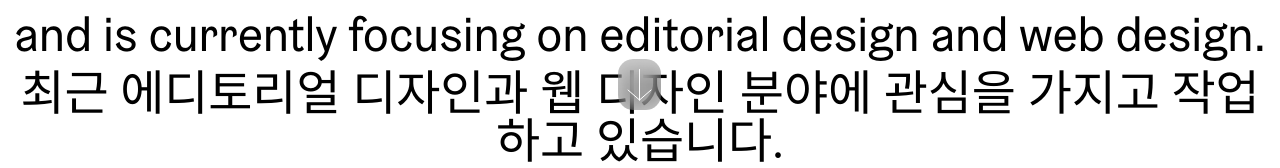
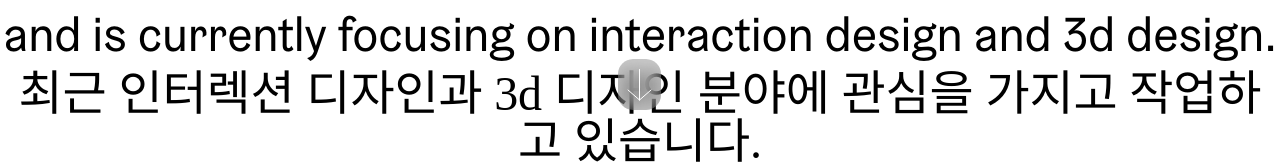
Before and after one commit to cocoa5191/portfolio-jiwon, a plain HTML site: page index.html in a window 1280 px wide. Shown: the part 680-848 px from the top of the page. Drawn offline with Linux system fonts and the light colour scheme; a web font is replaced by a local one.

Commit message:
Update index.html

```diff
--- a/index.html
+++ b/index.html
@@ -34,11 +34,11 @@
         <div class="big"> <br>현재 부어그 기비셴슈타인 예술대학교에서 멀티미디어 버추얼 리얼리티학과에 재학 중 입니다. </div>
         <div class="big rotated"id="eng"> She majoring in multimedia and virtual reality design at the University of the Arts Burg Giebichenstein. </div>
         <div class="big middle" id="eng" >
-          <br>  and is currently focusing on editorial design and web design.
+          <br>  and is currently focusing on interaction design and 3d design.
         </div>
         <div class="big middle" >
 
-            최근 에디토리얼 디자인과 웹 디자인 분야에 관심을 가지고 작업하고 있습니다.
+            최근 인터렉션 디자인과 3d 디자인 분야에 관심을 가지고 작업하고 있습니다.
 
 
 		</div>
```
